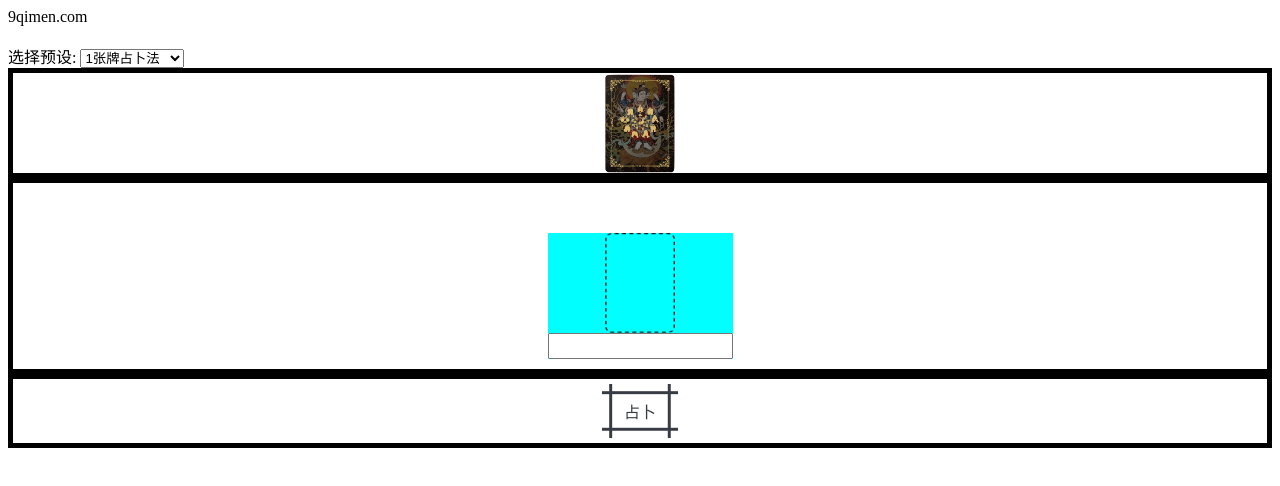
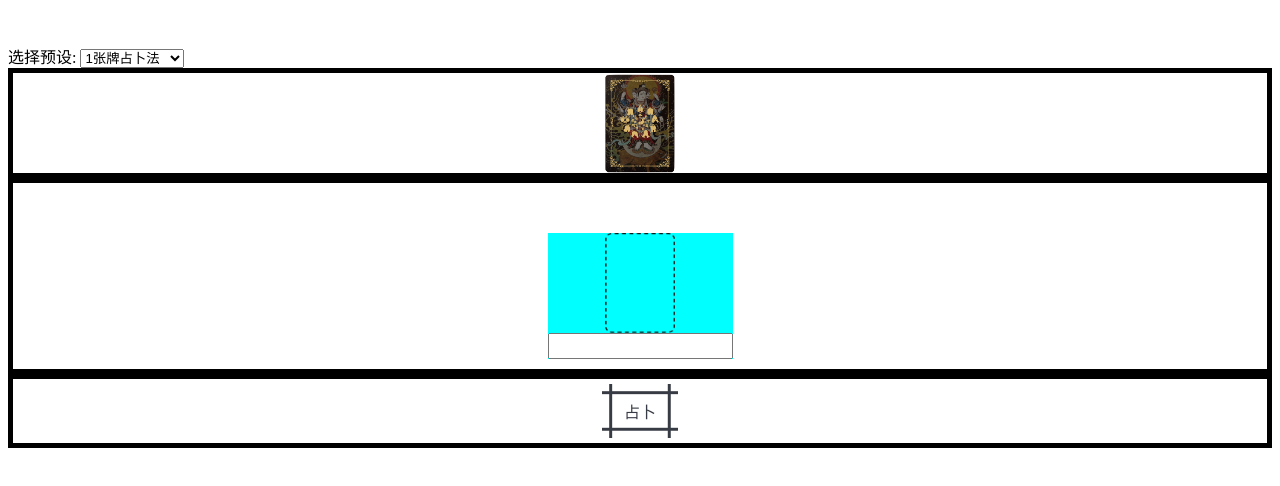
Before and after one commit to chenlinfengshui/chenlinfengshui.github.io, a plain HTML site: page index.html in a window 1280 px wide. Drawn offline with Linux system fonts and the light colour scheme.

Commit message:
Update index.html

```diff
--- a/index.html
+++ b/index.html
@@ -2,7 +2,6 @@
 <html>
   <head>
     <link rel="stylesheet" href="style.css">
-    9qimen.com
   </head>
   <br>
     <br />
```
